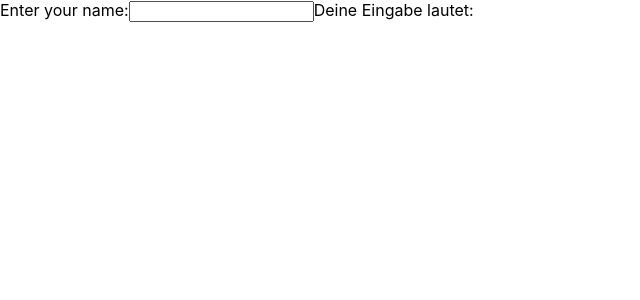
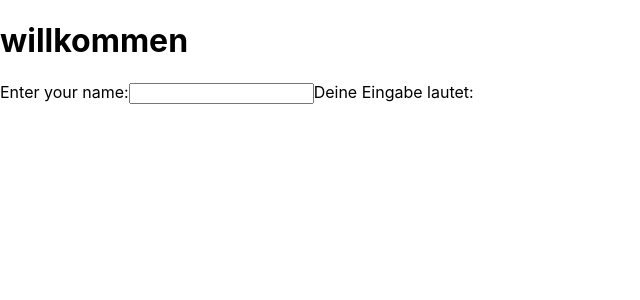
Before and after one commit to TuceYBLN/dummy-project, a React (Create React App) app in the folder dummy-app/: page / in a window 1280 px wide. Shown: the top 300 px of the page, without its empty margins (0-640 px from the left). Built offline with nearby package versions, Linux system fonts and the light colour scheme.

Commit message:
SCRUM-5:  "Willkommen" hinzufügen

```diff
--- a/dummy-app/src/App.js
+++ b/dummy-app/src/App.js
@@ -11,6 +11,7 @@ function App() {
 
     return (
         <div>
+            <h1>willkommen</h1>
             <label>Enter your name:
                 <input type="text" onChange={e => onChangeHandler(e)}/>
             </label>
```
